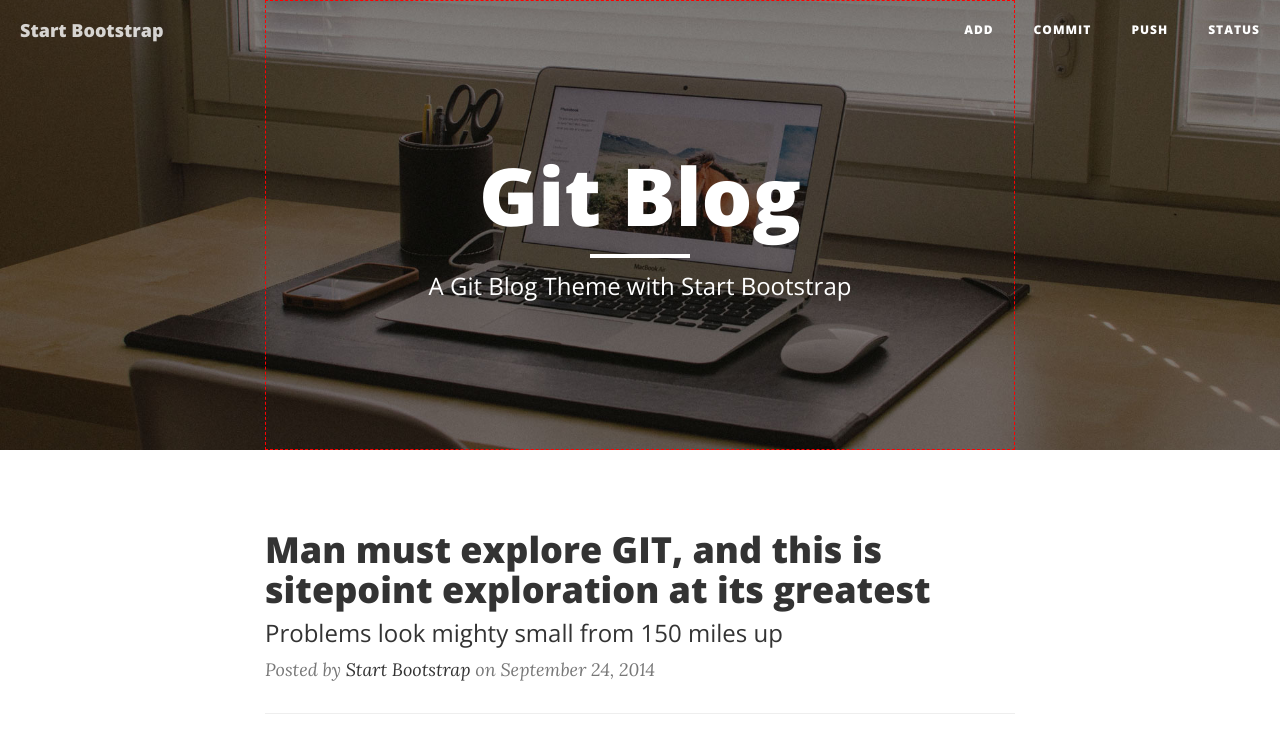
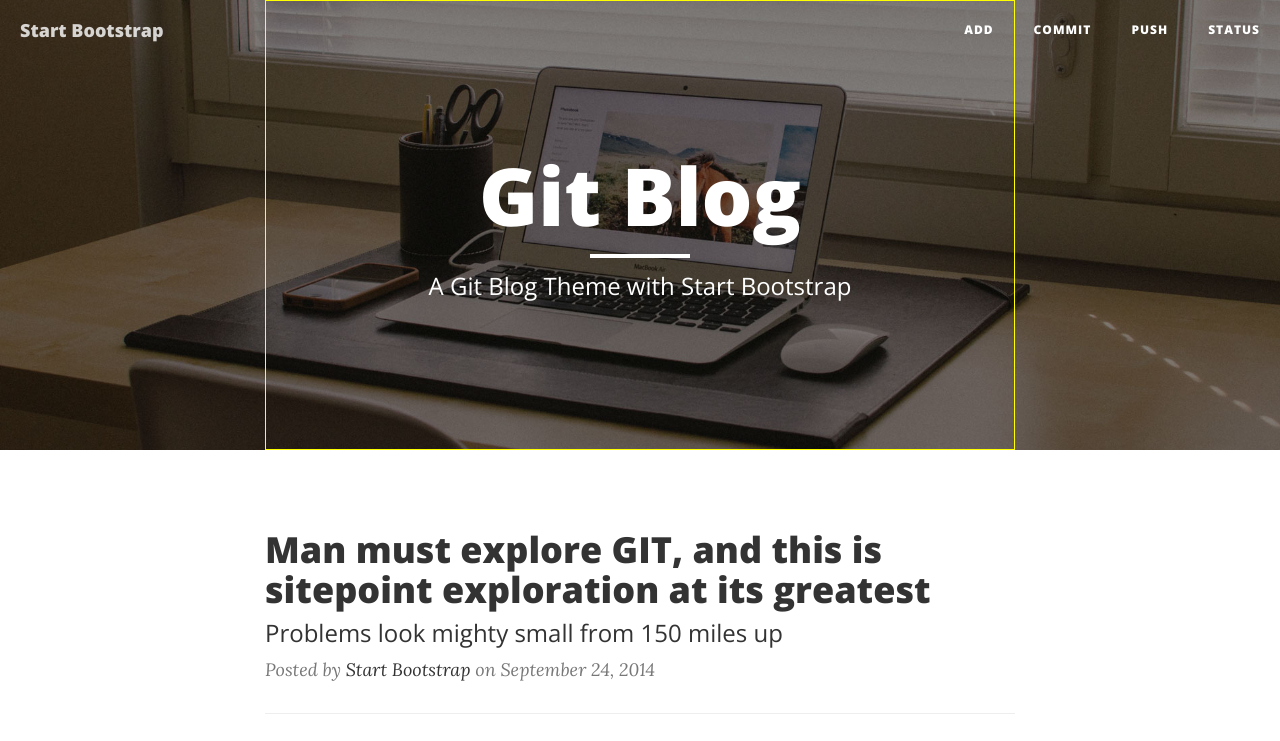
Before and after one commit to RoZZaH/learnable, a website: page index.html in a window 1280 px wide. Shown: the top 741 px of the page. Drawn offline with nearby package versions, Linux system fonts and the light colour scheme.

Commit message:
yellow line branding

```diff
--- a/css/clean-blog.css
+++ b/css/clean-blog.css
@@ -401,5 +401,5 @@ body {
 
 .site-heading {
   color: #ff0000;
-  border: 1px dashed red;
+  border: 1px solid yellow;
 }
```
